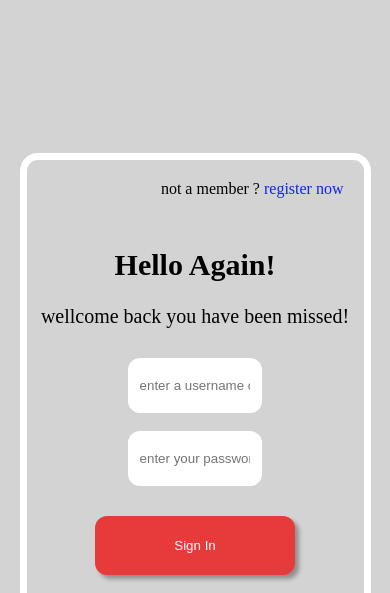
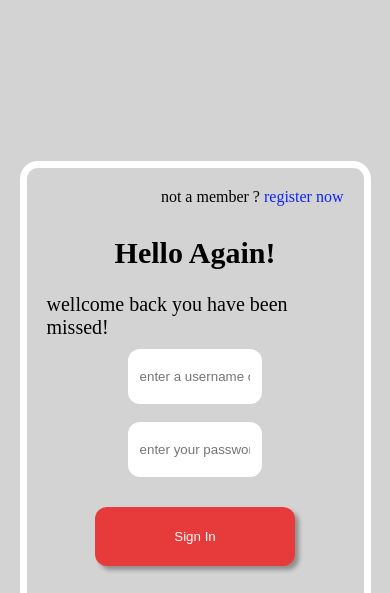
Before and after one commit to chouaib2323/login, a plain HTML site: page index.html in a window 390 px wide. Shown: the top 593 px of the page. Drawn offline with Linux system fonts and the light colour scheme.

Commit message:
Update logcss.css

```diff
--- a/logcss.css
+++ b/logcss.css
@@ -154,4 +154,7 @@ padding: 10px 0px;
     .right_side{
         width: 100%;
     }
+    .welc{
+        padding: 10px 10px ;
+    }
 }
```
